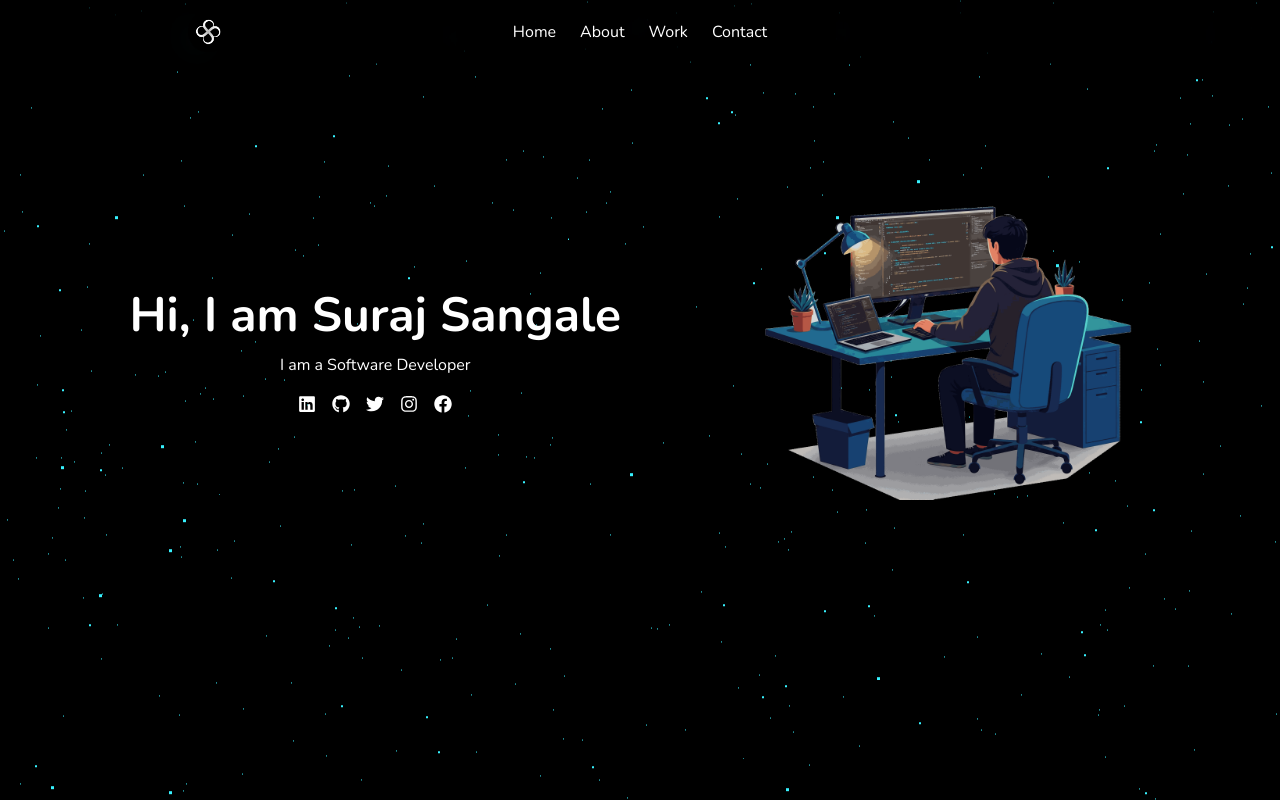
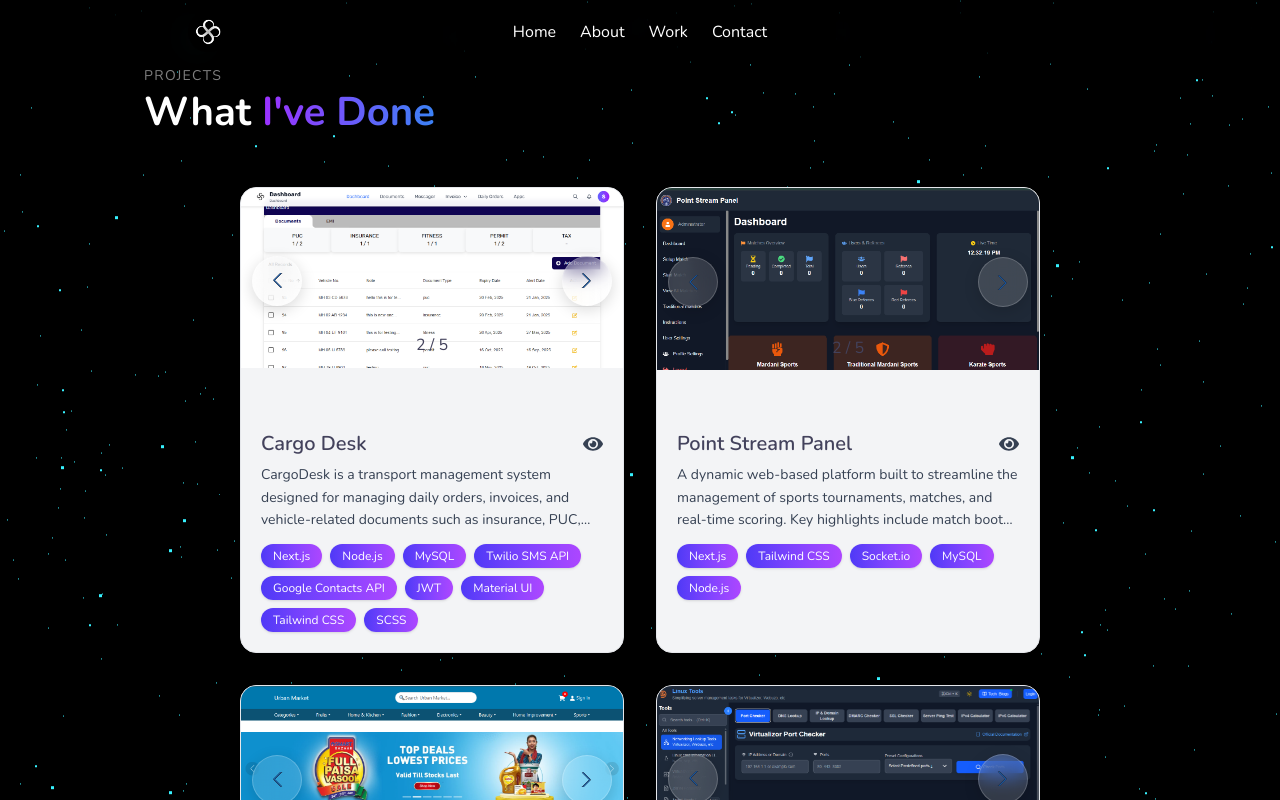
Before and after one commit to Suraj-Sangale/portfolio, a Next.js app: page / in a window 1280 px wide. Shown: the top 800 px of the page. Built offline with nearby package versions, Linux system fonts and the light colour scheme.

Commit message:
swiper chnages

```diff
--- a/components/Items/projectCard.js
+++ b/components/Items/projectCard.js
@@ -1,19 +1,19 @@
+import CustomSwiper from "@/utilities/customSwiper";
 import Image from "next/image";
 import Link from "next/link";
 import React, { useEffect, useState, useRef } from "react";
 import { FaEye, FaGithub, FaCheckCircle } from "react-icons/fa";
 import { IoIosClose } from "react-icons/io";
+import { SwiperSlide } from "swiper/react";
+import projecStyle from "@/styles/projects.module.scss";
 
 export default function ProjectCard({ project }) {
   const [isOpen, setIsOpen] = useState(false);
   const modalRef = useRef(null);
 
   useEffect(() => {
-    if (isOpen) {
-      document.body.style.overflow = "hidden";
-    } else {
-      document.body.style.overflow = "auto";
-    }
+    if (isOpen) document.body.style.overflow = "hidden";
+    else document.body.style.overflow = "auto";
 
     const handleClickOutside = (event) => {
       if (modalRef.current && !modalRef.current.contains(event.target)) {
@@ -21,40 +21,64 @@ export default function ProjectCard({ project }) {
       }
     };
 
-    if (isOpen) {
-      document.addEventListener("mousedown", handleClickOutside);
-    } else {
-      document.removeEventListener("mousedown", handleClickOutside);
-    }
+    if (isOpen) document.addEventListener("mousedown", handleClickOutside);
+    return () => document.removeEventListener("mousedown", handleClickOutside);
+  }, [isOpen]);
 
-    return () => {
-      document.removeEventListener("mousedown", handleClickOutside);
+  const carouselOptions = {
+    slidesPerView: 1,
+    loop: true,
+    speed: 1500,
+    grabCursor: true,
+    autoplay: { delay: 2000 },
+    navigation: true,
+    pagination: {
+      type: "fraction",
+      clickable: true,
+    },
+    breakpoints: {
+      0: { slidesPerView: 1 },
+    },
   };
-  }, [isOpen]);
+
+  // Prevent modal opening on click of Swiper controls
+  const handleSwiperClick = (e) => e.stopPropagation();
 
   return (
     <>
-      {/* Card */}
+      {/* Project Card */}
       <div
-        className="max-w-sm bg-gray-100 rounded-2xl shadow-lg overflow-hidden p-4 cursor-pointer hover:shadow-2xl transition-shadow"
+        className="max-w-sm bg-gray-100 backdrop-blur-md rounded-2xl shadow-md hover:shadow-2xl transition-all duration-300 overflow-hidden border border-gray-200 hover:-translate-y-1 cursor-pointer"
         onClick={() => setIsOpen(true)}
       >
-        {/* Image */}
+        {/* Image Carousel */}
         {project?.image && (
-          <div className="overflow-hidden rounded-lg">
+          <div
+            className="relative w-full h-52 sm:h-56 overflow-hidden"
+            onClick={handleSwiperClick}
+          >
+            <CustomSwiper carouselOptions={carouselOptions}>
+              {(Array.isArray(project.image)
+                ? project.image
+                : [project.image]
+              ).map((img, index) => (
+                <SwiperSlide key={index}>
                   <Image
-              src={`/myProjects/${project.image}`}
+                    src={`/myProjects/${img}`}
                     alt={project.title}
-              className="w-full h-48 object-cover transition-transform duration-300 ease-in-out hover:scale-110"
+                    className="object-cover w-full h-52 sm:h-56 transition-transform duration-500"
                     width={400}
                     height={300}
                     loading="lazy"
                   />
+                </SwiperSlide>
+              ))}
+            </CustomSwiper>
           </div>
         )}
 
-        {/* Content */}
-        <div className="p-4">
+        {/* Content Section */}
+        <div className="p-4 sm:p-5">
           <div className="flex justify-between items-center mb-2">
             <h2 className="text-xl font-semibold">{project.title}</h2>
             <div className="flex space-x-3">
@@ -64,7 +88,7 @@ export default function ProjectCard({ project }) {
                   target="_blank"
                   rel="noopener noreferrer"
                 >
-                  <FaEye className="text-gray-600 hover:text-black text-xl" />
+                  <FaEye className="text-gray-700 hover:text-black text-xl" />
                 </Link>
               )}
               {project.gitUrl && (
@@ -73,23 +97,23 @@ export default function ProjectCard({ project }) {
                   target="_blank"
                   rel="noopener noreferrer"
                 >
-                  <FaGithub className="text-gray-600 hover:text-black text-xl" />
+                  <FaGithub className="text-gray-700 hover:text-black text-xl" />
                 </Link>
               )}
             </div>
           </div>
 
-          <p className="text-gray-600 text-sm mb-4 line-clamp-3">
+          <p className="text-gray-700 text-sm leading-relaxed line-clamp-3 mb-3">
             {project.description}
           </p>
 
           {/* Tech Stack */}
-          {project.techStack && project.techStack.length > 0 && (
-            <div className="flex flex-wrap gap-2 mt-4">
-              {project.techStack.map((tech, index) => (
+          {project.techStack?.length > 0 && (
+            <div className="flex flex-wrap gap-2 mt-3">
+              {project.techStack.map((tech, i) => (
                 <span
-                  key={index}
-                  className="px-3 py-1 rounded-full bg-gradient-to-r from-indigo-600 to-purple-500 hover:from-indigo-700 hover:to-purple-600 transition-colors text-white font-semibold text-sm shadow-md"
+                  key={i}
+                  className="px-3 py-1 rounded-full bg-gradient-to-r from-indigo-600 to-purple-500 text-white text-xs font-medium shadow-sm hover:from-indigo-700 hover:to-purple-600 transition-colors"
                 >
                   {tech}
                 </span>
@@ -99,64 +123,70 @@ export default function ProjectCard({ project }) {
         </div>
       </div>
 
-      {/* Modal */}
+      {/* Popup Modal */}
       {isOpen && (
         <div className="fixed inset-0 flex items-center justify-center backdrop-blur-xl bg-white/30 bg-opacity-50 z-40 p-4">
           <div
             ref={modalRef}
             className="bg-gray-100 rounded-2xl shadow-xl w-full max-w-5xl overflow-hidden relative flex flex-col md:flex-row max-h-[90vh]"
           >
-            {/* Close button */}
+            {/* Close Button */}
             <div className="absolute w-7 h-7 bg-gray-600 rounded-2xl top-4 right-4 text-gray-100 text-2xl md:top-6 md:right-6 z-50 flex items-center justify-center cursor-pointer">
               <button onClick={() => setIsOpen(false)}>
                 <IoIosClose />
               </button>
             </div>
 
-            {/* Left side: Image */}
+            {/* Left: Swiper Gallery */}
+            {/* Left side: Swiper inside modal */}
             <div className="w-full md:w-1/2 bg-gray-200 flex flex-col items-center justify-center relative">
+              <CustomSwiper carouselOptions={carouselOptions}>
+                {(Array.isArray(project.image)
+                  ? project.image
+                  : [project.image]
+                ).map((img, index) => (
+                  <SwiperSlide key={index}>
                     <Image
-                src={`/myProjects/${project.image}`}
+                      src={`/myProjects/${img}`}
                       alt="Project Preview"
-                className="object-contain w-full h-full"
+                      className="object-contain w-full h-[60vh]"
                       loading="lazy"
                       width={400}
                       height={300}
                     />
+                  </SwiperSlide>
+                ))}
+              </CustomSwiper>
+
               <div className="absolute bottom-0 left-0 right-0 p-5 bg-gradient-to-t from-black/80 to-transparent text-white text-center text-lg font-semibold">
                 Project Preview
               </div>
             </div>
 
-            {/* Right side: Details */}
+            {/* Right: Project Details */}
             <div className="w-full md:w-1/2 p-6 overflow-y-auto modal-scrollbar">
               <h2 className="text-2xl font-bold mb-4">{project.title}</h2>
 
-              {/* <h3 className="text-lg font-semibold mb-2">Description</h3> */}
               <p className="text-gray-700 text-sm mb-6">
                 {project.description}
               </p>
 
               <h3 className="text-lg font-semibold mb-2">Key Features</h3>
               <ul className="space-y-2">
-                {project.keyFeatures.map((feature) => (
+                {project.keyFeatures?.map((feature) => (
                   <li
                     key={feature.id}
-                    className="flex items-start gap-2 rounded-lg p-3  drop-shadow-sm hover:shadow-md transition"
+                    className="flex items-start gap-2 p-2 rounded hover:shadow-sm transition"
                   >
-                    <FaCheckCircle
-                      className="text-blue-600 mt-1 w-5 h-5 flex-shrink-0"
-                      aria-hidden="true"
-                    />
-                    <span className="text-gray-700 text-sm leading-relaxed">
+                    <FaCheckCircle className="text-blue-600 mt-1 w-5 h-5 flex-shrink-0" />
+                    <span className="text-gray-700 text-sm">
                       {feature.text}
                     </span>
                   </li>
                 ))}
               </ul>
 
-              {/* Tech Stack */}
-              {project.techStack && project.techStack.length > 0 && (
+              {project.techStack?.length > 0 && (
                 <>
                   <h3 className="text-lg font-semibold mt-6 mb-2">
                     Tech Stack
@@ -165,7 +195,7 @@ export default function ProjectCard({ project }) {
                     {project.techStack.map((tech, index) => (
                       <span
                         key={index}
-                        className="px-4 py-2 rounded-full bg-gradient-to-r from-indigo-600 to-purple-500 hover:from-indigo-700 hover:to-purple-600 transition-colors text-white font-semibold text-sm shadow-md"
+                        className="px-4 py-2 rounded-full bg-gradient-to-r from-indigo-600 to-purple-500 text-white font-semibold text-sm shadow-md"
                       >
                         {tech}
                       </span>
--- a/components/homeWrapper.js
+++ b/components/homeWrapper.js
@@ -14,10 +14,10 @@ export default function HomeWrapper() {
         <div id="stars3"></div>
         <div id="stars4"></div>
       </div>
+      <Projects />
       <HomeLanding />
       <About />
       <Timeline />
-      <Projects />
       {/* <Contact /> */}
       <ContactSection />
     </>
--- a/package.json
+++ b/package.json
@@ -19,7 +19,9 @@
     "react-dom": "^19.0.0",
     "react-github-calendar": "^4.5.9",
     "react-hook-form": "^7.58.1",
-    "react-icons": "^5.5.0"
+    "react-icons": "^5.5.0",
+    "sass": "^1.93.2",
+    "swiper": "^12.0.2"
   },
   "devDependencies": {
     "@eslint/eslintrc": "^3",
--- a/pages/_app.js
+++ b/pages/_app.js
@@ -2,6 +2,9 @@ import "@/styles/globals.css";
 import { newSeoData } from "@/utilities/Data";
 import { DefaultSeo } from "next-seo";
 import { Nunito } from "next/font/google";
+import "swiper/css";
+import "swiper/css/navigation";
+import "swiper/css/pagination";
 
 const nunito = Nunito({
   subsets: ["latin"],
--- /dev/null
+++ b/styles/global.module.scss
@@ -0,0 +1,15 @@
+/* Global SCSS (globals.scss) */
+.swiper-pagination-fraction {
+  background: rgba(0, 0, 0, 0.5); /* dark translucent background */
+  color: #fff;                     /* white text */
+  padding: 5px 12px;
+  border-radius: 12px;
+  font-size: 13px;
+  font-weight: 500;
+  position: absolute;
+  bottom: 15px;
+  left: 50%;
+  transform: translateX(-50%);
+  z-index: 10;
+  backdrop-filter: blur(6px);      /* frosted glass effect */
+}
```
Also changed, not shown: 1 other file (tests, documents, lock files or other folders). Lines whose indentation alone changed are shown as unchanged.
